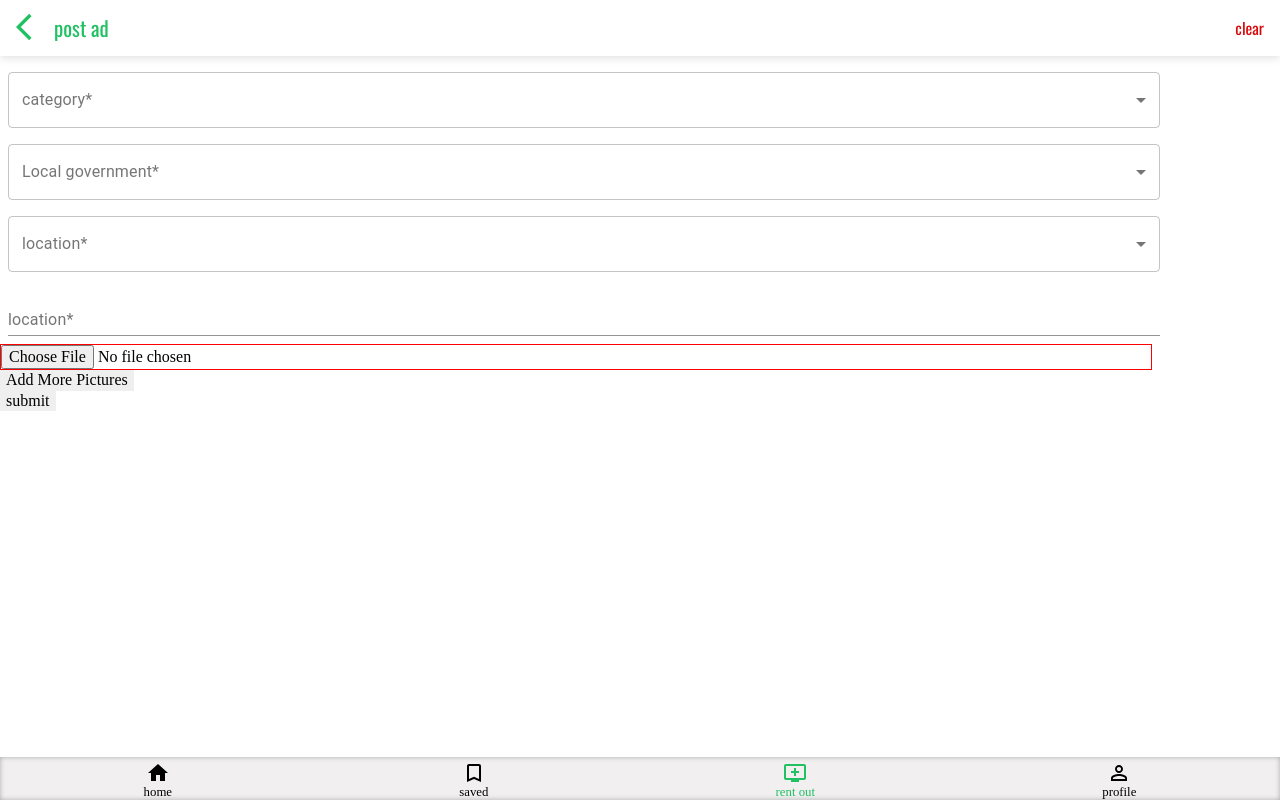
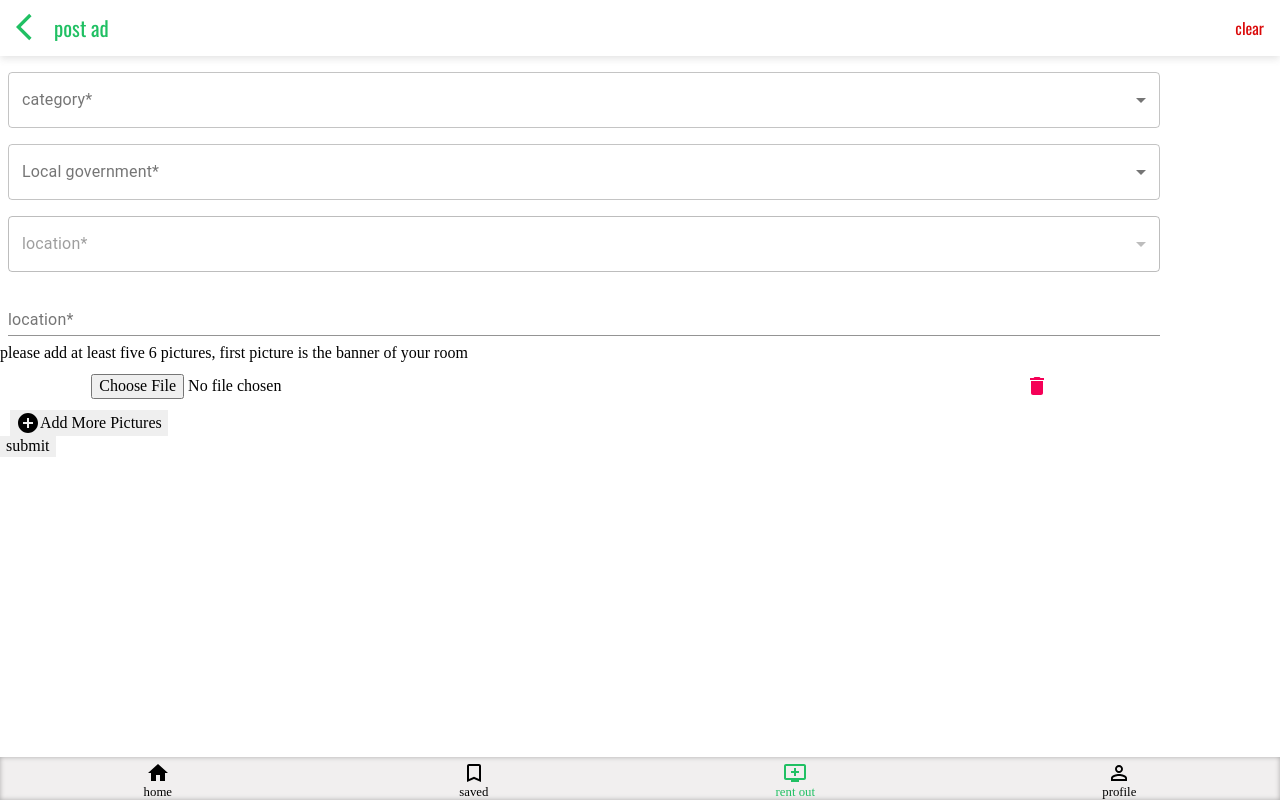
Before and after one commit to chukwudinweze/qurent, a React (Create React App) app: page /post-ads in a window 1280 px wide. Built offline with nearby package versions, Linux system fonts and the light colour scheme; a web font is replaced by a local one.

Commit message:
update form component

```diff
--- /dev/null
+++ b/src/components/FormRoomCategory.js
@@ -0,0 +1,32 @@
+const FormRoomCategory = [
+  {
+    value: "Flat",
+    label: "Flat",
+  },
+  {
+    value: "Self Contain",
+    label: "Self Contain",
+  },
+  {
+    value: "Single Room",
+    label: "Single Room",
+  },
+  {
+    value: "Shop",
+    label: "Shop",
+  },
+  {
+    value: "Office Space",
+    label: "Office Space",
+  },
+  {
+    value: "Hall/Event Center",
+    label: "Hall/Event Center",
+  },
+  {
+    value: "Land",
+    label: "Land",
+  },
+];
+
+export default FormRoomCategory;
--- a/src/components/PostProperty.js
+++ b/src/components/PostProperty.js
@@ -9,37 +9,10 @@ import { PhotoCamera } from "@material-ui/icons";
 import DeleteIcon from "@material-ui/icons/Delete";
 import LocalGvts from "./LocalGvts";
 import RenderLocation from "./RenderLocation";
+import AddCircleIcon from "@material-ui/icons/AddCircle";
+import FormRoomCategory from './FormRoomCategory'
 
-const categories = [
-  {
-    value: "Flat",
-    label: "Flat",
-  },
-  {
-    value: "Self Contain",
-    label: "Self Contain",
-  },
-  {
-    value: "Single Room",
-    label: "Single Room",
-  },
-  {
-    value: "Shop",
-    label: "Shop",
-  },
-  {
-    value: "Office Space",
-    label: "Office Space",
-  },
-  {
-    value: "Hall/Event Center",
-    label: "Hall/Event Center",
-  },
-  {
-    value: "Land",
-    label: "Land",
-  },
-];
+
 
 const useStyles = makeStyles((theme) => ({
   root: {
@@ -109,7 +82,7 @@ const PostProperty = () => {
                   onChange={formik.handleChange}
                   helperText={formik.touched.email && formik.errors.email}
                 >
-                  {categories.map((category) => (
+                  {FormRoomCategory.map((category) => (
                     <MenuItem key={category.value} value={category.value}>
                       {category.label}
                     </MenuItem>
@@ -127,13 +100,20 @@ const PostProperty = () => {
                 helperText={formik.touched.localGvt && formik.errors.localGvt}
               >
                 {LocalGvts.map((localGvt) => (
-                  <MenuItem key={localGvt.value} value={localGvt.value}>
+                  <MenuItem
+                    key={localGvt.value}
+                    value={localGvt.value}
+                    onClick={() =>
+                      formik.setFieldValue("localGvt", `${localGvt.value}`)
+                    }
+                  >
                     {localGvt.label}
                   </MenuItem>
                 ))}
               </TextField>
               <div>
                 <TextField
+                  disabled={!formik.values.localGvt}
                   id="location"
                   name="location"
                   label="location*"
@@ -143,7 +123,7 @@ const PostProperty = () => {
                   onChange={formik.handleChange}
                   helperText={formik.touched.location && formik.errors.location}
                 >
-                  {RenderLocation("Igbo-eze North")}
+                  {RenderLocation(formik.values.localGvt)}
                 </TextField>
               </div>
               <div>
@@ -157,7 +137,11 @@ const PostProperty = () => {
                   helperText={formik.touched.location && formik.errors.location}
                 />
               </div>
-
+              <div>
+                <p className="no__of__pictures_hints">
+                  please add at least five 6 pictures, first picture is the
+                  banner of your room
+                </p>
                 <FieldArray name="pictures">
                   {(fieldArrayProps) => {
                     const { push, remove, form } = fieldArrayProps;
@@ -167,16 +151,21 @@ const PostProperty = () => {
                     return (
                       <div>
                         {pictures.map((picture, index) => (
-                        <div
+                          <span
                             key={index}
-                          style={{ display: "flex", border: "1px solid red" }}
+                            style={{
+                              display: "flex",
+                              justifyContent: "center",
+                              alignItems: "center",
+                            }}
                           >
                             <Field
                               name={`pictures[${index}]`}
                               type="file"
                               accept="image/x-png, image/jpeg"
+                              style={{ width: "80%" }}
                             />
-                          {index > 0 && (
+
                             <IconButton
                               color="secondary"
                               onClick={() => remove(index)}
@@ -184,16 +173,28 @@ const PostProperty = () => {
                             >
                               <DeleteIcon />
                             </IconButton>
-                          )}
-                        </div>
+                          </span>
                         ))}
-                      <button type="button" onClick={() => push("")}>
-                        Add More Pictures
+                        <button
+                          type="button"
+                          style={{
+                            marginLeft: "10px",
+                            display: "flex",
+                            justifyContent: "center",
+                            alignItems: "center",
+                          }}
+                          onClick={() => push("")}
+                        >
+                          <AddCircleIcon />
+                          {pictures.length > 0
+                            ? "Add More Pictures"
+                            : "Add Picture"}
                         </button>
                       </div>
                     );
                   }}
                 </FieldArray>
+              </div>
               {/* <input
                   type="file"
                   name="picture"
--- a/src/components/RenderLocation.js
+++ b/src/components/RenderLocation.js
@@ -12,7 +12,7 @@ const RenderLocation = (location) => {
       );
     case "Igbo Etiti":
       return React.Children.toArray(
-        Locations.udenu.map((location) => (
+        Locations.igboEtiti.map((location) => (
           <MenuItem value={location}>{location}</MenuItem>
         ))
       );
```
Lines whose indentation alone changed are shown as unchanged.
